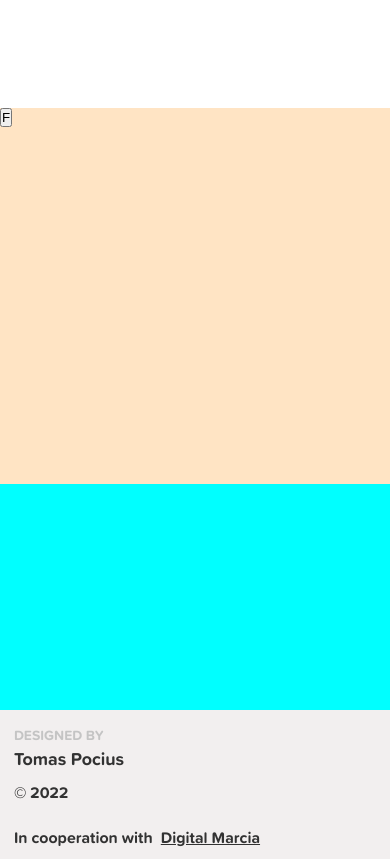
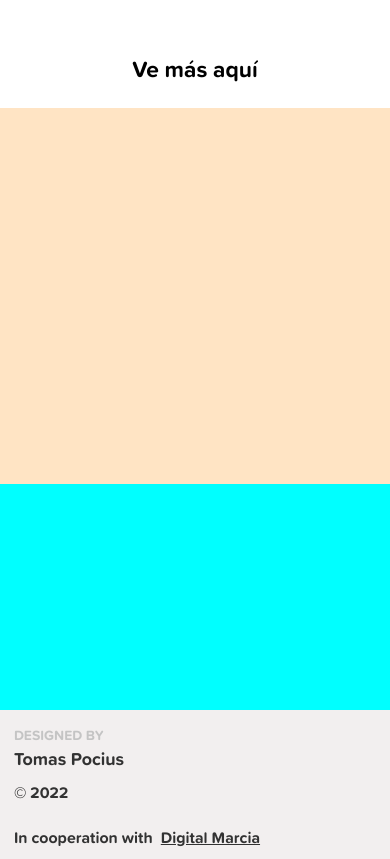
Before and after one commit to 100tomtomas100/jesu-arte.cl, a plain HTML site: page index.html in a window 390 px wide. Shown: the part 877-1736 px from the top of the page. Drawn offline with nearby package versions, Linux system fonts and the light colour scheme.

Commit message:
added link in the mobile gallery to gallery

```diff
--- a/index.html
+++ b/index.html
@@ -33,6 +33,7 @@
             <div id="close-enlarged-gallery-wrapper"><div id="close-enlarged-gallery">&#x2715;</div></div>
             <button class="index-mobile-gallery-buttons prev" data-mobile-gallery-button="prev">&#8656;</button>
             <button class="index-mobile-gallery-buttons next" data-mobile-gallery-button="next">&#8658;</button>
+            <button id="see-more-mobile-gallery"><a href="portfolio.html" id="see-more-mobile-gallery-a">Ve más aquí</a></button>
             <ul>
                 <li class="painting-mobile" data-active="main">
                 <img src="img/gallery/mobile/20211212_140452-min.jpg" alt="painting of a dog"></li>
@@ -45,7 +46,6 @@
                 <li class="painting-mobile" data-active="prev">
                 <img src="img/gallery/mobile/IMG_20211021_103544_207-min.jpg" alt="painting of a cat"></li>
             </ul>
-            <div><button>F</button></div>
         </div>
         <div id="index-reviews"></div>
         <div id="index-social-media" ></div>
--- a/js/gallery.js
+++ b/js/gallery.js
@@ -99,6 +99,9 @@ const gallery = (() => {
                 document.getElementById("close-enlarged-gallery-wrapper").style.visibility = "visible";
                 document.getElementById("index-body").style.overflow = "hidden";
                 document.querySelector(".navbar-mobile").style.visibility = "hidden";
+                document.getElementById("see-more-mobile-gallery-a").style.color = "rgba(255,255,255, 0.5)";
+                document.getElementById("see-more-mobile-gallery").style.backgroundColor = "rgba(0, 0, 0, 0.2)";
+
             })
         })
     })();
@@ -111,6 +114,8 @@ const gallery = (() => {
                     document.getElementById("index-mobile-gallery").style.backgroundColor = "";
                     document.getElementById("index-mobile-gallery").style.height = ""
                     document.getElementById("index-mobile-gallery").scrollIntoView();
+                    document.getElementById("see-more-mobile-gallery-a").style.color = "";
+                document.getElementById("see-more-mobile-gallery").style.backgroundColor = "";
                     allPaintings.forEach(painting => {
                         painting.style.width = ""
                     });
--- a/style/gallery.css
+++ b/style/gallery.css
@@ -3,8 +3,6 @@
     margin: 0;
     box-sizing: border-box;
 }
-
-
 /*gallery for index for mobile*/
 .painting-mobile {
     display: none;
@@ -118,3 +116,24 @@
     font-size: calc(20px + 3vw);
     cursor: pointer;
 }
+#see-more-mobile-gallery {
+    width: 70%;
+    z-index: 3;
+    cursor: pointer;
+    position: absolute;
+    margin-left: auto;
+    margin-right: auto;
+    right: 0;
+    left: 0;
+    bottom: 5%;
+    border: none;
+    border-radius: 10px;
+    font-size: calc(15px + 2vw);
+    font-family: "Proxima-Soft";
+    background-color: rgba(255,255,255, 0.5);
+
+}
+#see-more-mobile-gallery a {
+    text-decoration: none;
+    color: black;
+}
--- a/style/style.css
+++ b/style/style.css
@@ -52,6 +52,7 @@
 }
 #index-mobile-gallery {
     grid-row: 2/3;
+
 }
 #index-reviews {
     grid-row: 3/4;
```
